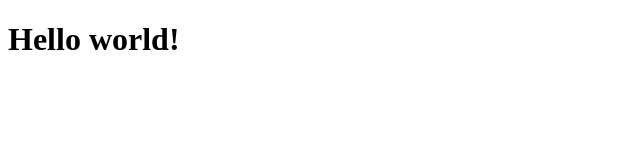
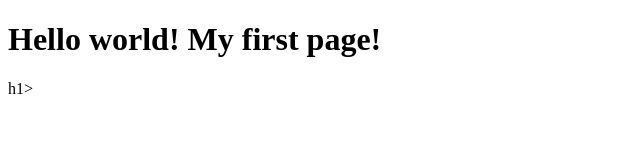
Before and after one commit to sabrinalw/sabrinalw, a plain HTML site: page site/index.html in a window 1280 px wide. Shown: the whole page, without its empty margins (0-640 px from the left). Drawn offline with Linux system fonts and the light colour scheme.

Commit message:
small change

```diff
--- a/site/index.html
+++ b/site/index.html
@@ -4,6 +4,6 @@
 	<title>Hello world!</title>
 </head>
 <body>
-<h1>Hello world!</h1>
+<h1>Hello world! My first page!</h1>h1>
 </body>
 </html>
```
